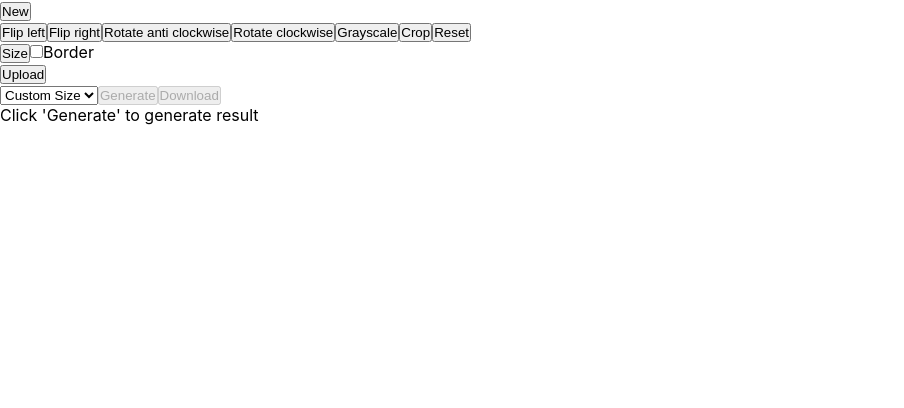
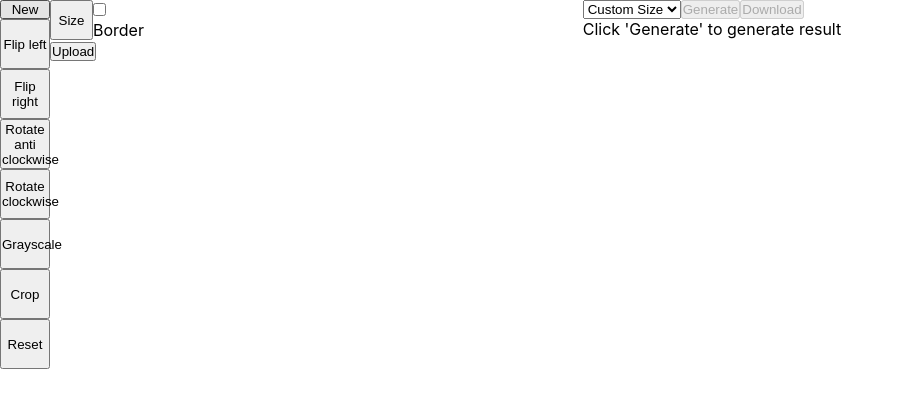
Before and after one commit to dipeshhhh/Print-Grid, a React (Create React App) app: page / in a window 1280 px wide. Shown: the top 408 px of the page, without its empty margins (0-904 px from the left). Built offline with nearby package versions, Linux system fonts and the light colour scheme; the HTML template or start-up script is replaced by a standard one.

Commit message:
Prototyping with css

```diff
--- /dev/null
+++ b/src/App.css
@@ -0,0 +1,8 @@
+.App {
+  display: flex;
+  flex-direction: row;
+}
+.App>* {
+  display: flex;
+  flex-grow: 1;
+}
--- a/src/App.js
+++ b/src/App.js
@@ -1,4 +1,5 @@
 import React from 'react';
+import './App.css';
 
 import EditImage from './components/edit-image/edit-image';
 import GenerateImage from './components/generate-image/generate-image';
--- a/src/components/edit-image/edit-image.css
+++ b/src/components/edit-image/edit-image.css
@@ -0,0 +1,37 @@
+:root {
+  --edit-button-section-width: 50px;
+}
+
+.section,
+.edit-image-section,
+.topbar,
+.sidebar {
+  display: flex;
+}
+
+.section {
+  flex-direction: column;
+}
+
+.edit-image-section {
+  flex-direction: row;
+}
+
+.edit-buttons-section {
+  width: var(--edit-button-section-width);
+}
+
+.topbar {
+  flex-direction: row;
+}
+.topbar-button {
+  width: 100%;
+}
+
+.sidebar {
+  flex-direction: column;
+}
+
+.sidebar-button {
+  height: var(--edit-button-section-width);
+}
--- a/src/components/edit-image/edit-image.js
+++ b/src/components/edit-image/edit-image.js
@@ -68,10 +68,10 @@ function ImageSection() {
 
 function EditImage() {
   return (
-    <>
+    <section className='section edit-image-section'>
       <EditButtons />
       <ImageSection />
-    </>
+    </section>
   )
 }
 
```
